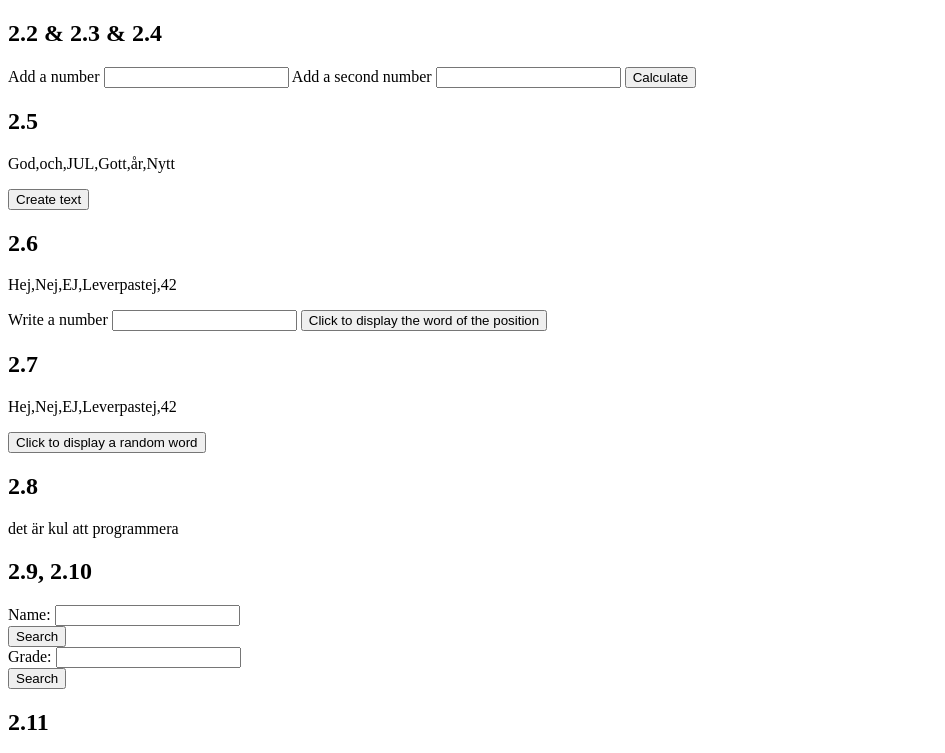
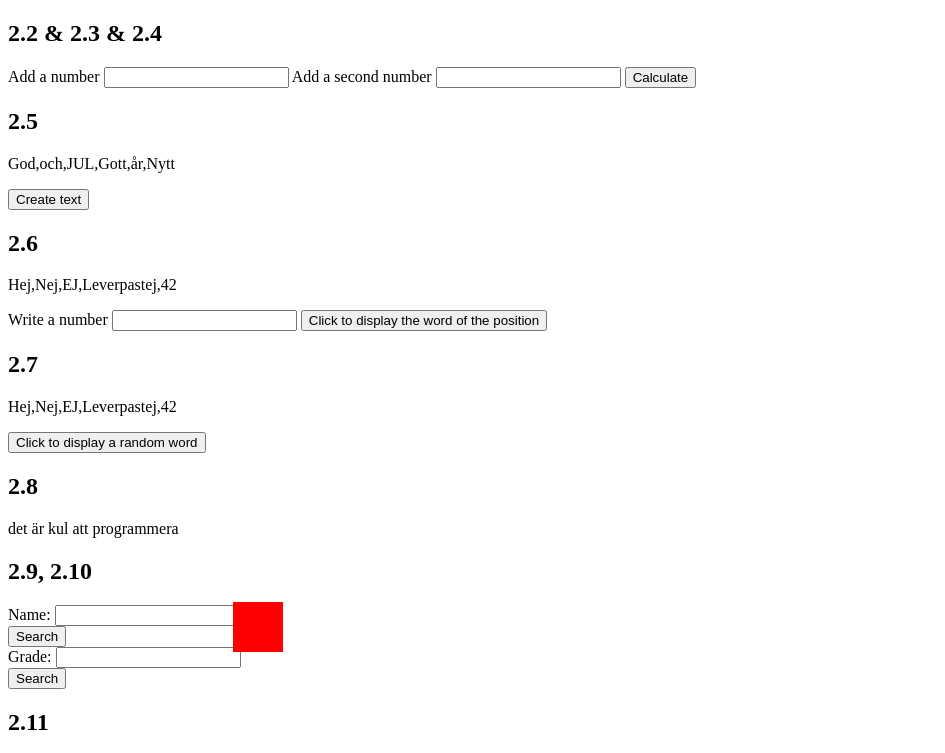
Before and after one commit to tildakallstrom/jsModul2, a plain HTML site: page index.html in a window 1280 px wide. Shown: the top 753 px of the page, without its empty margins (0-945 px from the left). Drawn offline with Linux system fonts and the light colour scheme.

Commit message:
Added exercise 2.21

```diff
--- a/index.html
+++ b/index.html
@@ -80,7 +80,7 @@
 
       <h2>2.18</h2>
       <div id="god-jul">God Jul</div>
-	  <button onclick="move()">Move</button>
+	  <button onclick="move()">Move</button><br><br><br>
 
     <h2>2.19</h2>
     <p class="text text--small">Small text</p>
@@ -94,7 +94,10 @@
 	<div id="outputs1"></div>
 
     <h2>2.20</h2>
-    <div id="god-jul2">God Jul</div>
+    <div id="god-jul2">God Jul</div><br>
+
+    <h2>2.21</h2>
+    <div id="random-div"></div>
 
     <footer>
        <!-- <script src="js/ovning21.js"></script> -->
@@ -114,6 +117,7 @@
         <script src="js/ovning218.js"></script>
         <script src="js/ovning219.js"></script>
         <script src="js/ovning220.js"></script>
+        <script src="js/ovning221.js"></script>
        </footer>
 </body>
 </html>
--- /dev/null
+++ b/js/ovning221.js
@@ -0,0 +1,10 @@
+const randomDiv = document.getElementById("random-div");
+
+		setInterval(function() {
+			const windowWidth = window.innerWidth;
+			const windowHeight = window.innerHeight;
+			const randomX = Math.floor(Math.random() * (windowWidth - 50));
+			const randomY = Math.floor(Math.random() * (windowHeight - 50));
+			randomDiv.style.left = randomX + "px";
+			randomDiv.style.top = randomY + "px";
+		}, 1000);
--- a/style.css
+++ b/style.css
@@ -35,7 +35,6 @@
     left: 100px;
     color: red;
     font-size: 3em;
-    margin-bottom: 2em;
   }
 
   .text {
@@ -62,3 +61,10 @@
     font-size: 36px;
     transform: translate(0, -50%);
   }
+
+  #random-div {
+    position: absolute;
+    width: 50px;
+    height: 50px;
+    background-color: red;
+  }
```
